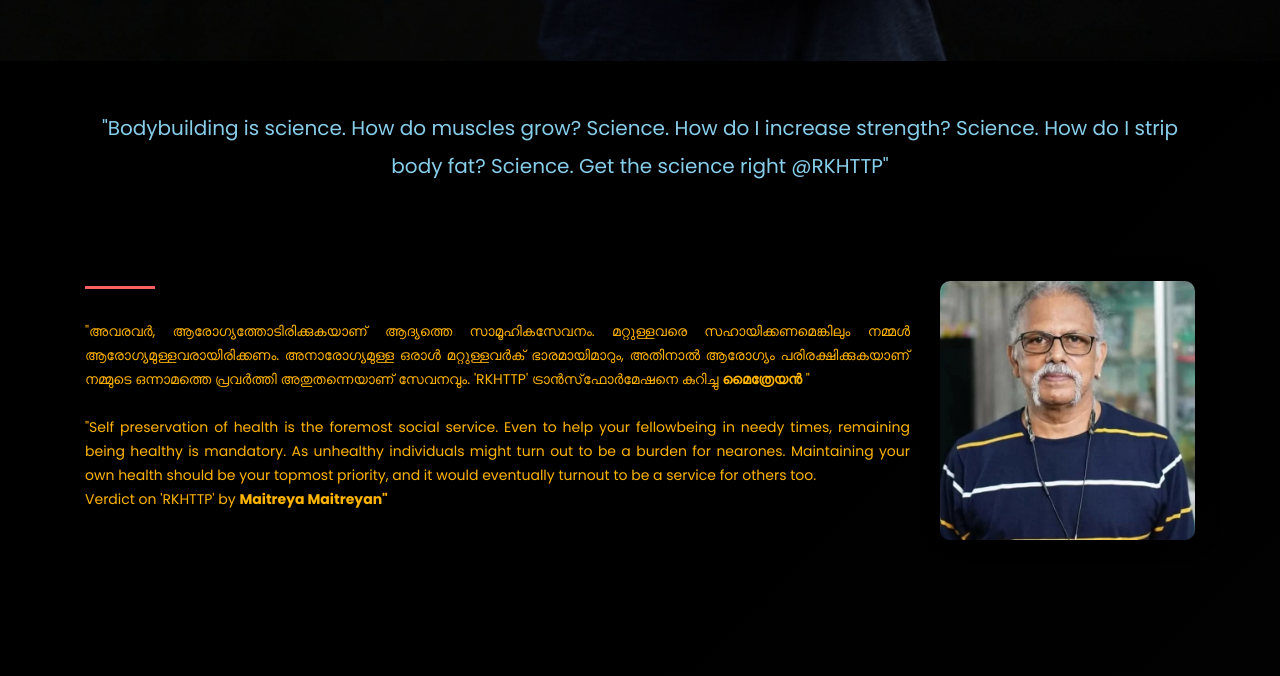
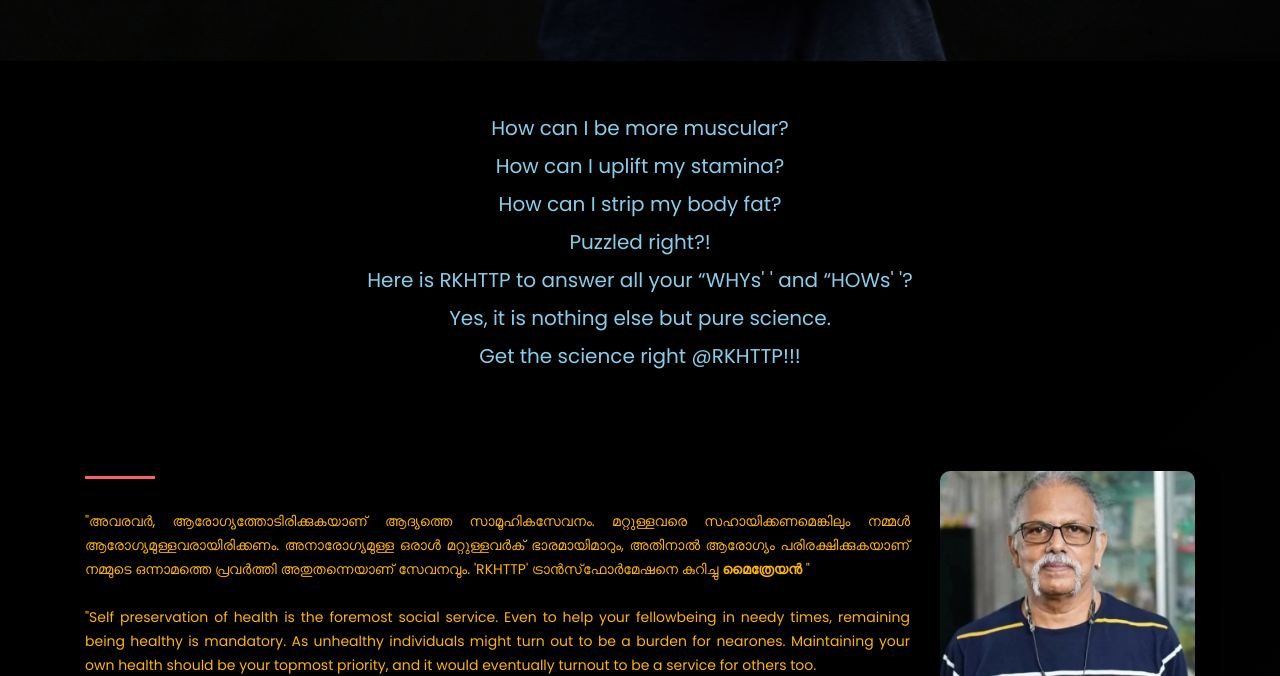
Before and after one commit to Rino-RKHTTP/rkhttp-public, a website: page index.html in a window 1280 px wide. Shown: the part 819-1495 px from the top of the page. Drawn offline with Linux system fonts and the light colour scheme; grey boxes are pictures that could not be loaded.

Commit message:
Bodybuilding is science changed in index

```diff
--- a/index.html
+++ b/index.html
@@ -347,7 +347,12 @@
         <div class="container mt-4">
             <div class="row mt-4">
                 <div class="col-lg-12 mt-4">
-               <center> <p style="color: skyblue;font-size: 20px;"  >"Bodybuilding is science. How do muscles grow? Science. How do I increase strength? Science. How do I strip body fat? Science. Get the science right @RKHTTP"</p>  </center>
+               <center> <p style="color: skyblue;font-size: 20px;"  >How can I be more muscular?<br>How can I uplift my stamina?<br>How can I strip my body fat?<br>
+                Puzzled right?!<br>
+                Here is RKHTTP to answer all your “WHYs' ' and “HOWs' '?<br>
+                Yes, it is nothing else but pure science.<br>
+                Get the science right @RKHTTP!!!<br>
+                </p>  </center>
                 </div>
             </div>
         </div>
```
